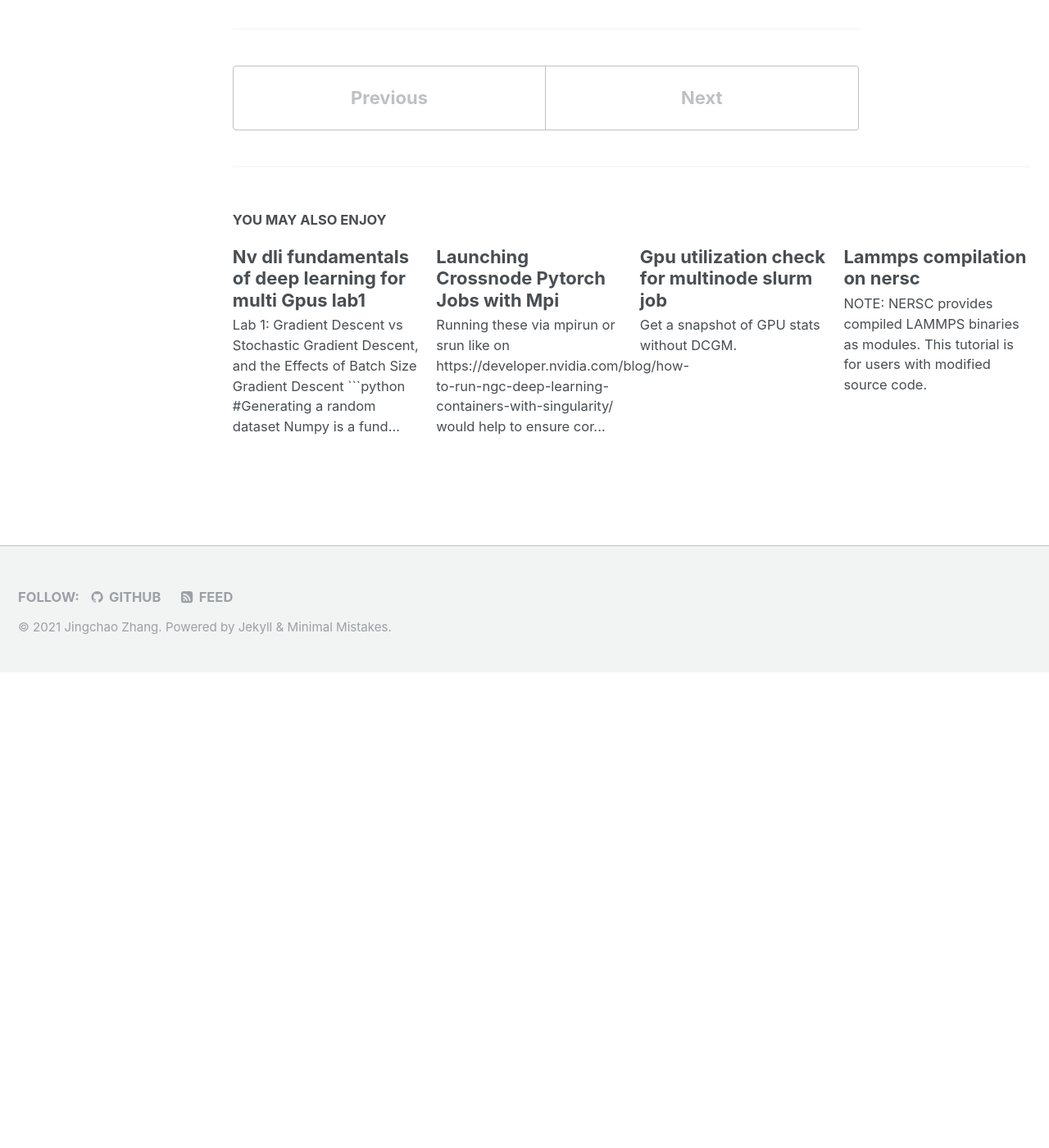
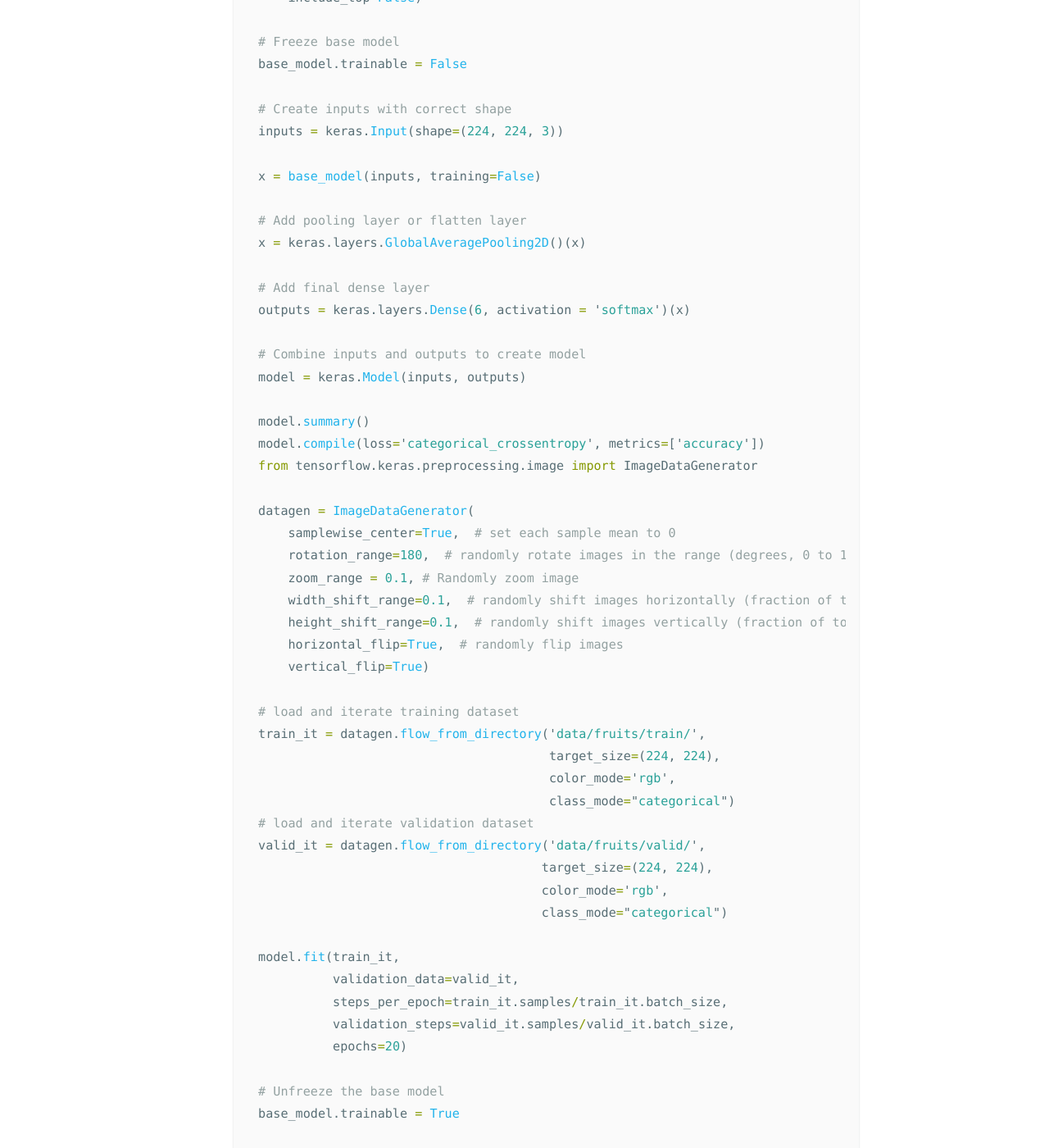
Before and after one commit to JingchaoZhang/JingchaoZhang.github.io, a Jekyll site: the page built from _posts/2021-03-03-NV DLI Fundamentals of DL.md, in a window 1280 px wide and 1400 px high, scrolled down 19111 px. Shown: the whole window at 82% size. Built offline with Jekyll 4.4.1, drawn with Linux system fonts in a browser that asks for light colours; before the commit the page ends 19931 px from its top, so only the background shows below that; some of the changed text lies outside the part shown.

Commit message:
Update 2021-03-03-NV DLI Fundamentals of DL.md

````diff
--- a/_posts/2021-03-03-NV DLI Fundamentals of DL.md
+++ b/_posts/2021-03-03-NV DLI Fundamentals of DL.md
@@ -675,3 +675,77 @@
 for seed in seed_texts:
     print(generate_headline(seed, next_words=5))
 ```
+
+# Assessment
+```python
+from tensorflow import keras
+
+base_model = keras.applications.VGG16(
+    weights="imagenet",
+    input_shape=(224, 224, 3),
+    include_top=False)
+
+# Freeze base model
+base_model.trainable = False
+
+# Create inputs with correct shape
+inputs = keras.Input(shape=(224, 224, 3))
+
+x = base_model(inputs, training=False)
+
+# Add pooling layer or flatten layer
+x = keras.layers.GlobalAveragePooling2D()(x)
+
+# Add final dense layer
+outputs = keras.layers.Dense(6, activation = 'softmax')(x)
+
+# Combine inputs and outputs to create model
+model = keras.Model(inputs, outputs)
+
+model.summary()
+model.compile(loss='categorical_crossentropy', metrics=['accuracy'])
+from tensorflow.keras.preprocessing.image import ImageDataGenerator
+
+datagen = ImageDataGenerator(
+    samplewise_center=True,  # set each sample mean to 0
+    rotation_range=180,  # randomly rotate images in the range (degrees, 0 to 180)
+    zoom_range = 0.1, # Randomly zoom image
+    width_shift_range=0.1,  # randomly shift images horizontally (fraction of total width)
+    height_shift_range=0.1,  # randomly shift images vertically (fraction of total height)
+    horizontal_flip=True,  # randomly flip images
+    vertical_flip=True)
+
+# load and iterate training dataset
+train_it = datagen.flow_from_directory('data/fruits/train/',
+                                       target_size=(224, 224),
+                                       color_mode='rgb',
+                                       class_mode="categorical")
+# load and iterate validation dataset
+valid_it = datagen.flow_from_directory('data/fruits/valid/',
+                                      target_size=(224, 224),
+                                      color_mode='rgb',
+                                      class_mode="categorical")
+
+model.fit(train_it,
+          validation_data=valid_it,
+          steps_per_epoch=train_it.samples/train_it.batch_size,
+          validation_steps=valid_it.samples/valid_it.batch_size,
+          epochs=20)
+
+# Unfreeze the base model
+base_model.trainable = True
+
+# Compile the model with a low learning rate
+model.compile(optimizer=keras.optimizers.RMSprop(learning_rate = .00001),
+              loss='categorical_crossentropy', metrics=['accuracy'])
+
+model.fit(FIXME,
+          validation_data=FIXME,
+          steps_per_epoch=train_it.samples/train_it.batch_size,
+          validation_steps=valid_it.samples/valid_it.batch_size,
+          epochs=20)
+
+model.evaluate(valid_it, steps=valid_it.samples/valid_it.batch_size)
+from run_assessment import run_assessment
+run_assessment(model, valid_it)
+```
````
